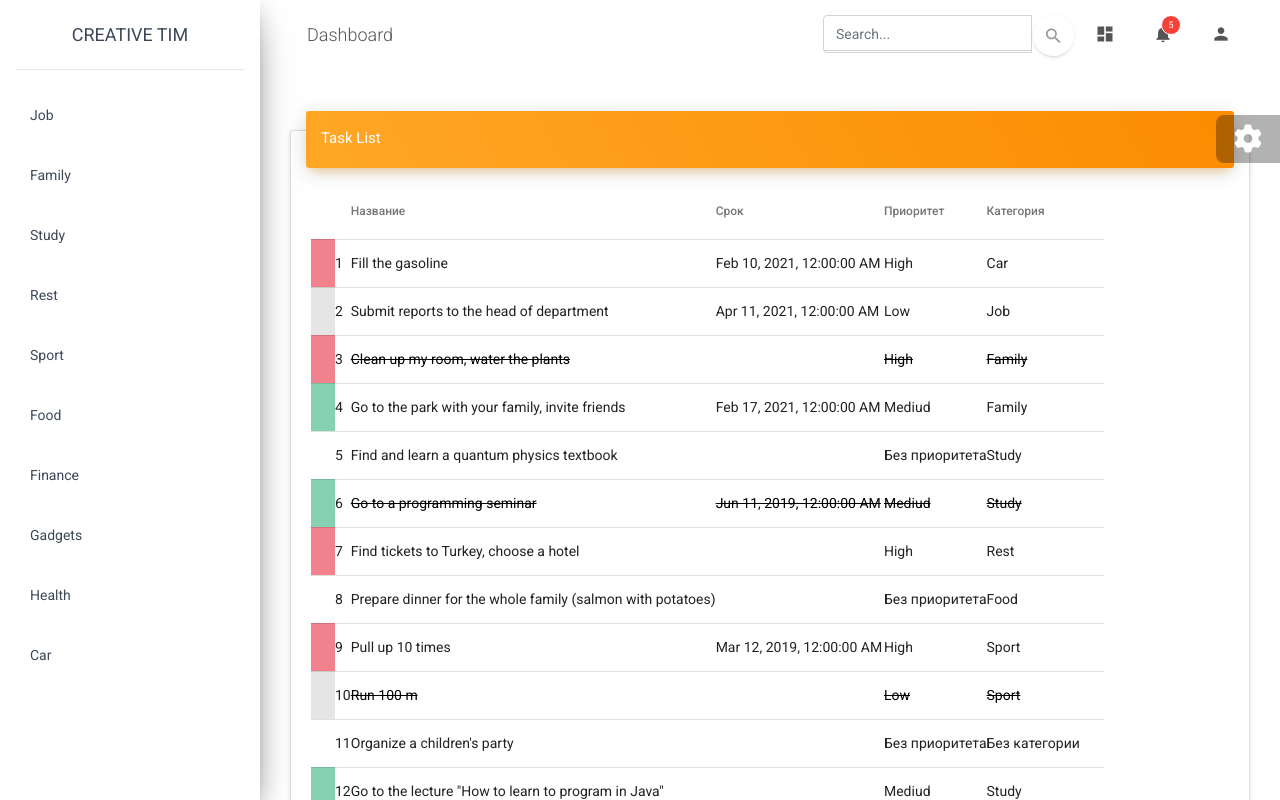
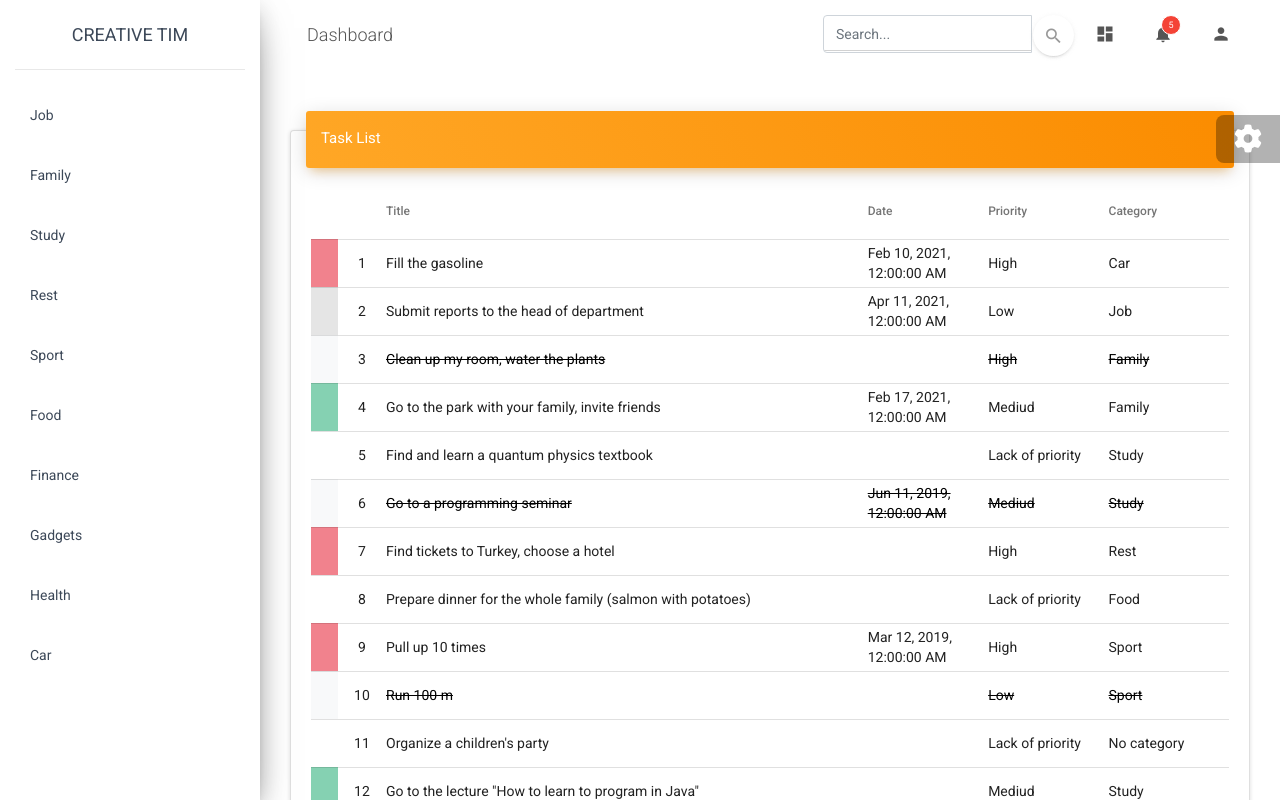
Before and after one commit to AndrewPopenko/angular-todo, an Angular app: page / in a window 1280 px wide. Shown: the top 800 px of the page. Built offline with nearby package versions, Linux system fonts and the light colour scheme.

Commit message:
change color for completed tasks; align columns

```diff
--- a/src/app/views/tasks/tasks/tasks.component.css
+++ b/src/app/views/tasks/tasks/tasks.component.css
@@ -6,3 +6,28 @@
 .novalue {
     color: #b7b7b7;
 }
+
+.column_color {
+    width: 1%;
+}
+
+.column_id {
+    width: 4%;
+    text-align: center;
+}
+
+.column_title {
+    width: 40%;
+}
+
+.column_date {
+    width: 10%;
+}
+
+.column_priority {
+    width: 10%;
+}
+
+.column_category {
+    width: 10%;
+}
--- a/src/app/views/tasks/tasks/tasks.component.html
+++ b/src/app/views/tasks/tasks/tasks.component.html
@@ -7,48 +7,49 @@
     <table [dataSource]="dataSource" mat-table>
       <ng-container matColumnDef='color'>
         <th *matHeaderCellDef mat-header-cell></th>
-        <td *matCellDef="let task;" [style.background-color]="getPriorityColor(task)" mat-cell></td>
+        <td *matCellDef="let task;"
+            [style.background-color]="getPriorityColor(task)"
+            mat-cell
+            class="column_color"></td>
       </ng-container>
 
       <ng-container matColumnDef='id'>
         <th *matHeaderCellDef mat-header-cell></th>
-        <td *matCellDef="let index = index;" mat-cell> {{ index + 1 }}</td>
+        <td *matCellDef="let index = index;"
+            mat-cell
+            class="column_id"> {{ index + 1 }} </td>
       </ng-container>
 
       <ng-container matColumnDef="title">
-        <th *matHeaderCellDef mat-header-cell> Название</th>
-        <td
-         *matCellDef="let task"
+        <th *matHeaderCellDef mat-header-cell>Title</th>
+        <td *matCellDef="let task"
             [class.completed]="task.completed"
             mat-cell
-        > {{task.title}} </td>
+            class="column_title"> {{task.title}} </td>
       </ng-container>
 
       <ng-container matColumnDef="date">
-        <th *matHeaderCellDef mat-header-cell> Срок </th>
-        <td
-          *matCellDef="let task"
+        <th *matHeaderCellDef mat-header-cell>Date</th>
+        <td *matCellDef="let task"
             [ngClass]="{'completed': task.completed, 'nodate': task.date == null}"
             mat-cell
-        > {{task.date | date: "medium"}} </td>
+            class="column_date"> {{task.date | date: "medium"}} </td>
       </ng-container>
 
       <ng-container matColumnDef="priority">
-        <th *matHeaderCellDef mat-header-cell> Приоритет</th>
-        <td
-          *matCellDef="let task"
+        <th *matHeaderCellDef mat-header-cell>Priority</th>
+        <td *matCellDef="let task"
             [ngClass]="{'completed': task.completed, 'nopriority': task.priority == null}"
             mat-cell
-        > {{task.priority ? task.priority.title : "Без приоритета"}} </td>
+            class="column_priority"> {{task.priority ? task.priority.title : "Lack of priority"}} </td>
       </ng-container>
 
       <ng-container matColumnDef="category">
-        <th *matHeaderCellDef mat-header-cell> Категория</th>
-        <td
-          *matCellDef="let task"
+        <th *matHeaderCellDef mat-header-cell>Category</th>
+        <td *matCellDef="let task"
             [ngClass]="{'completed': task.completed, 'nocategory': task.category == null, 'link': !task.completed && task.category}"
             mat-cell
-        > {{task.category ? task.category.title : "Без категории"}} </td>
+            class="column_category"> {{task.category ? task.category.title : "No category"}} </td>
       </ng-container>
 
       <tr *matHeaderRowDef="displayedColumns;" mat-header-row></tr>
--- a/src/app/views/tasks/tasks/tasks.component.ts
+++ b/src/app/views/tasks/tasks/tasks.component.ts
@@ -31,6 +31,10 @@ export class TasksComponent implements OnInit {
   }
 
   getPriorityColor(task: Task): string {
+    if (task.completed) {
+      return '#F8F9FA';
+    }
+
     if (task.priority && task.priority.color) {
       return task.priority.color;
     }
```
Lines whose indentation alone changed are shown as unchanged.
